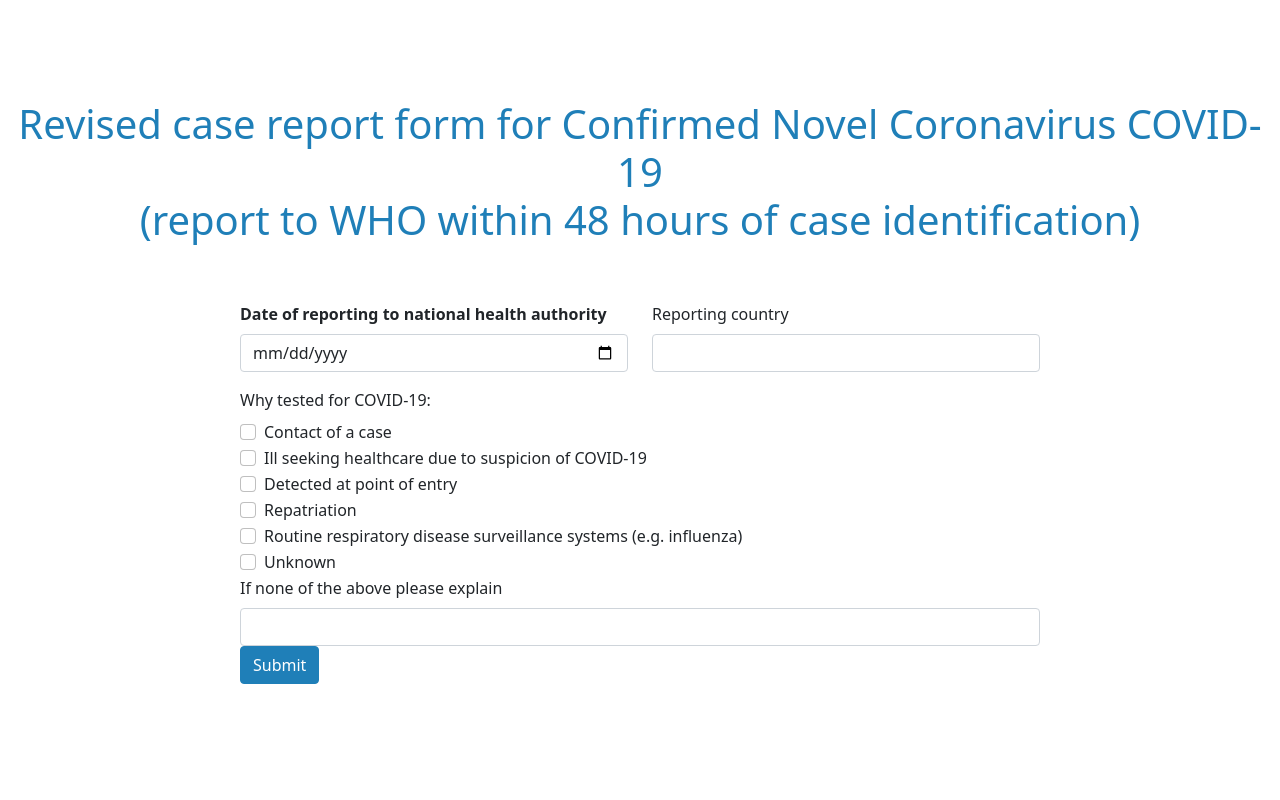
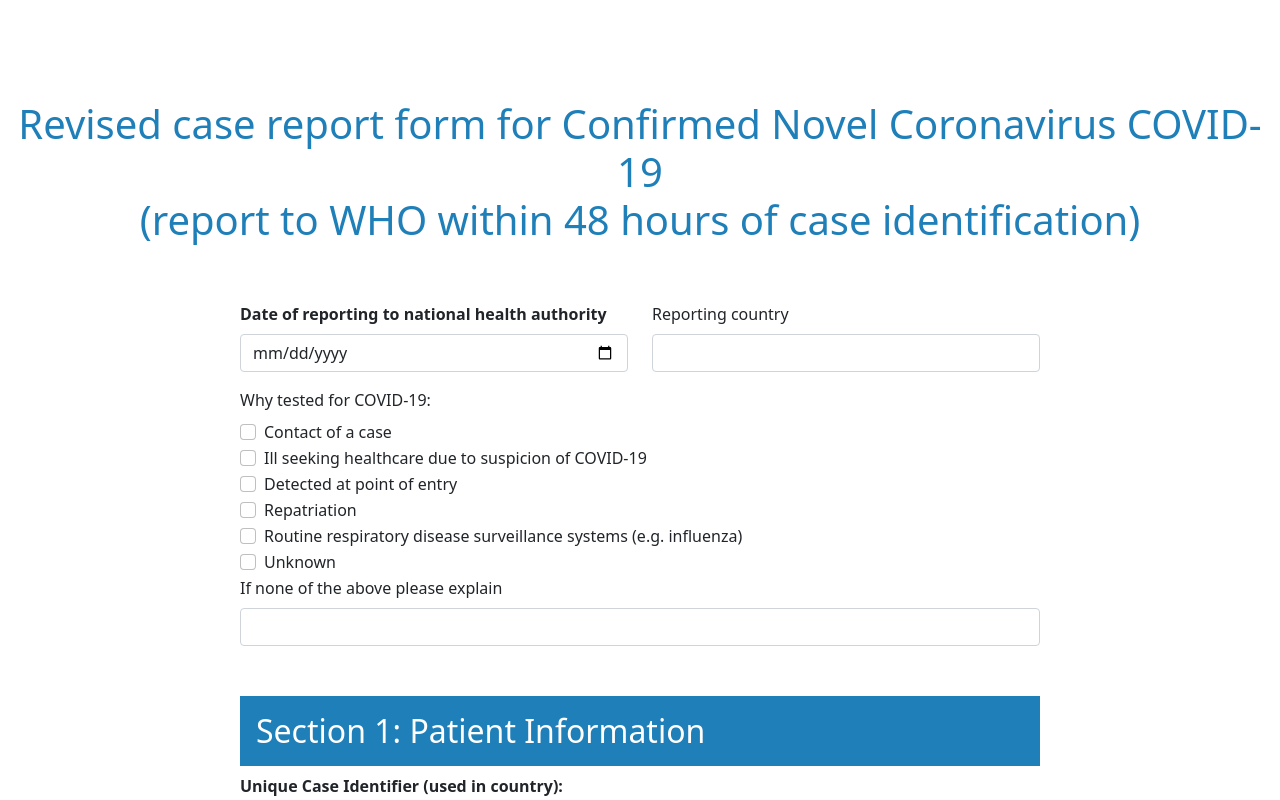
Before and after one commit to SoniaZaldana/covid19-reporting, a React (Create React App) app: page / in a window 1280 px wide. Shown: the top 800 px of the page. Built offline with nearby package versions, Linux system fonts and the light colour scheme.

Commit message:
adding section 1 to validation files

```diff
--- a/src/Validation.js
+++ b/src/Validation.js
@@ -34,6 +34,75 @@ const Validate = {
         }
 
         return sectionStatus;
+    },
+    /*
+        Checks section 1 for invalid data.
+
+        When submission flag is 1, validation will update the entire section with corresponding error messages
+    */
+    section1: (formFields, formErrors = undefined, submission = 0) => {
+        var sectionStatus = {
+            invalid: 0,
+            uniqueCaseId: '',
+            patientAgeYears: '',
+            patientAgeMonths: '',
+            patientAgeDays: '',
+            patientAge: '',
+            patientSex:'',
+            patientDiagnosisCountry: '',
+            patientDiagnosisProvince: '',
+            patientResidencyCountry: ''
+        }
+
+        // Check Unique Case Identifier (used in country)
+        sectionStatus.uniqueCaseId = ValidationFunctions.isUniqueCaseIdInvalid(formFields.uniqueCaseId).message;
+        sectionStatus.invalid = sectionStatus.uniqueCaseId ? 1 : 0;
+
+        const AgeResult = ValidationFunctions.isAgeValid(formFields.patientAgeYears, formFields.patientAgeMonths, formFields.patientAgeDays);
+        if (AgeResult.status) {
+            sectionStatus.invalid = 1;
+
+            if (AgeResult.status === 1) {
+                sectionStatus.patientAgeYears = AgeResult.message;
+            } else if (AgeResult.status === 2) {
+                sectionStatus.patientAgeMonths = AgeResult.message;
+            } else if (AgeResult.status === 3) {
+                sectionStatus.patientAgeDays = AgeResult.message;
+            } else {
+                sectionStatus.patientAge = AgeResult.message;
+            }
+        }
+
+        if (!formFields.patientSex) {
+            sectionStatus.invalid = 1;
+            sectionStatus.patientSex = "Please select sex at birth"
+        }
+
+        // Check if country are valid
+        sectionStatus.patientDiagnosisCountry = ValidationFunctions.isCountryInvalid(formFields.patientDiagnosisCountry).message;
+        sectionStatus.invalid = sectionStatus.patientDiagnosisCountry ? 1 : 0;
+
+        sectionStatus.patientResidencyCountry = ValidationFunctions.isCountryInvalid(formFields.patientResidencyCountry).message;
+        sectionStatus.invalid = sectionStatus.patientResidencyCountry ? 1 : 0;
+
+        // Check if province is valid
+        sectionStatus.patientDiagnosisProvince = ValidationFunctions.isProvinceInvalid(formFields.patientDiagnosisProvince).message;
+        sectionStatus.invalid = sectionStatus.patientDiagnosisProvince ? 1 : 0;
+
+        if (submission && formErrors) {
+            formErrors.uniqueCaseId = sectionStatus.uniqueCaseId;
+            formErrors.patientAgeYears = sectionStatus.patientAgeYears;
+            formErrors.patientAgeMonths = sectionStatus.patientAgeMonths;
+            formErrors.patientAgeDays = sectionStatus.patientAgeDays;
+            formErrors.patientAge = sectionStatus.patientAge;
+            formErrors.patientSex = sectionStatus.patientSex;
+            formErrors.patientDiagnosisCountry = sectionStatus.patientDiagnosisCountry;
+            formErrors.patientDiagnosisProvince = sectionStatus.patientDiagnosisProvince;
+            formErrors.patientResidencyCountry = sectionStatus.patientResidencyCountry;
+        }
+
+
+        return sectionStatus;
     }
 
 }
@@ -43,56 +112,47 @@ const ValidationFunctions = {
         Checks if age is valid
         Returns object {status, message}
 
-        Status is set to 0 when age is valid,
-        1 when age includes month or days (years only)
-        2 when years is over 150
-        3 when age includes years or days (months only)
-        4 when months is over 12
-        5 when age includes years or months (days only)
-        6 when days is over 31
+        Status is set to
+        0 when age is valid,
+        1 when years is over 150
+        2 when months is over 12
+        3 when days is over 31
+        4 No information entered
+        5 Too much data
 
         Message is empty string when age is valid, or set to corresponding status response
     */
     isAgeValid: (years, months, days) => {
         let result = {status: 0, message: ''};
-
-        // Check if days is the only value for age
-        if ( !years && !months && days ) {
-
+        console.log(years)
+        console.log(months)
+        console.log(days)
+        // Check days
+        if ( !years && !months && days) {
             if (days > 31) {
-                result.status = 6;
+                result.status = 3;
                 result.message = 'Days cannot be greater than 31';
             }
-
+        }
+        // Check months
+        else if (!years && months && !days) {
+            if (months > 12) {
+                result.status = 2;
+                result.message = 'Months cannot be greater than 12';
+            }
+        }
+        // Check years
+        else if (years && !months && !days) {
+            if (years > 150) {
+                result.status = 1;
+                result.message = 'Years cannot be greater than 150';
+            }
+        } else if (!years && !months && !days) {
+            result.status = 4;
+            result.message = "Please enter age information";
         } else {
             result.status = 5;
-            result.message = "If patient is younger than 1 month old, please do not add year or month entries";
-        }
-
-        // Check if months is the only value for age
-        if ( !years && months && !days ) {
-
-            if (months > 12) {
-                result.status = 4;
-                result.message = 'Months cannot be greater than 12';
-            }
-
-        } else {
-            result.status = 3;
-            result.message = "If patient is younger than 1 year but older than 1 month, please do not add year or day entries";
-        }
-
-        // Check if years is the only value for age
-        if ( years && !months && !days ) {
-
-            if (years > 150) {
-                result.status = 2;
-                result.message = 'Years cannot be greater than 150';
-            }
-
-        } else {
-            result.status = 1;
-            result.message = "If patient is 1 year or older, please do not add month or day entries";
+            result.message = "Only enter the neccesary information (year only, or month only, or day only)";
         }
 
         return result;
--- a/src/components/reportForm.js
+++ b/src/components/reportForm.js
@@ -83,6 +83,7 @@ class ReportForm extends Component {
                 patientAgeYears: '',
                 patientAgeMonths: '',
                 patientAgeDays: '',
+                patientAge: '',
                 patientSex:'',
                 patientDiagnosisCountry: '',
                 patientDiagnosisProvince: '',
@@ -163,26 +164,35 @@ class ReportForm extends Component {
 
             this.setState({formErrors, formFields}, () => console.log(this.state));
         },
-        temp: e => {
+        section1: e => {
+            // Section1: Patient Information
+
             const {id, value} = e.target;
             let formErrors = this.state.formErrors;
             let formFields = this.state.formFields;
 
-        // Section1: Patient Information
             if (id === 'uniqueCaseId') {
                 formFields.uniqueCaseId = value;
-            formErrors.uniqueCaseId = isFieldValid(id, value).message;
+                formErrors.uniqueCaseId = Validate.section1(formFields).uniqueCaseId;
+
             } else if (id === 'patientAgeYears') {
                 formFields.patientAgeYears = value && value !=="0" ? parseInt(value) : 0;
-            formErrors.patientAgeYears = isFieldValid(id, value).message;
+                const AgeResult = Validate.section1(formFields);
+                formErrors.patientAgeYears = AgeResult.patientAgeYears;
+                formErrors.patientAge = AgeResult.patientAge;
 
             } else if (id === 'patientAgeMonths') {
                 formFields.patientAgeMonths = value && value !=="0" ? parseInt(value) : 0;
-            formErrors.patientAgeMonths = isFieldValid(id, value).message;
+                const AgeResult = Validate.section1(formFields);
+                formErrors.patientAgeMonths = AgeResult.patientAgeMonths;
+                formErrors.patientAge = AgeResult.patientAge;
 
             } else if (id === 'patientAgeDays') {
                 formFields.patientAgeDays = value && value !=="0" ? parseInt(value) : 0;
-            formErrors.patientAgeDays = isFieldValid(id, value).message;
+                const AgeResult = Validate.section1(formFields);
+                formErrors.patientAgeDays = AgeResult.patientAgeDays;
+                formErrors.patientAge = AgeResult.patientAge;
+
             } else if (id === 'sexMale' || id === 'sexFemale') {
                 formFields.patientSex = id.toLowerCase().replace('sex','');
             } else if (id === 'patientDiagnosisCountry') {
@@ -196,8 +206,18 @@ class ReportForm extends Component {
                 formErrors.patientResidencyCountry = isFieldValid(id, value).message;
             }
 
+            this.setState({formErrors, formFields}, () => console.log(this.state));
+        },
+        temp: e => {
+        const {id, value} = e.target;
+        let formErrors = this.state.formErrors;
+        let formFields = this.state.formFields;
+
+
+
+
         // Section2: Clinical Status
-        else if (id === 'clinicalDateLabTest') {
+        if (id === 'clinicalDateLabTest') {
             let date = convertDate(value);
             formFields.clinicalDateLabTest = date;
 
@@ -427,7 +447,8 @@ class ReportForm extends Component {
         return (
             <form onSubmit={this.handleSubmit}>
                 <Section0 handleChange={this.handleChange.section0} formFields={this.state.formFields} formErrors={this.state.formErrors} />
-                {/* <Section1 handleChange={this.handleChange.temp} formFields={this.state.formFields.section1} formErrors={this.state.formErrors.section1} />
+                <Section1 handleChange={this.handleChange.section1} formFields={this.state.formFields} formErrors={this.state.formErrors} />
+                {/*
                 <Section2 handleChange={this.handleChange.temp} formFields={this.state.formFields} formErrors={this.state.formErrors} />
                 <Section3 handleChange={this.handleChange.temp} formFields={this.state.formFields} formErrors={this.state.formErrors} />
                 <Section4 handleChange={this.handleChange.temp} formFields={this.state.formFields} formErrors={this.state.formErrors} /> */}
--- a/src/components/section1.js
+++ b/src/components/section1.js
@@ -36,6 +36,9 @@ export const Section1 = ({handleChange, formFields, formErrors}) => (
             <Form.Text className="text-danger">{formErrors.patientAgeDays}</Form.Text>
           )}
         </Form.Group>
+        {formErrors.patientAge.length > 0 && (
+            <Form.Text className="text-danger">{formErrors.patientAge}</Form.Text>
+          )}
       </Row>
       <Row className="mb-3">
         <Form.Group as={Col} controlId="patientSex" onChange={handleChange}>
```
Lines whose indentation alone changed are shown as unchanged.
